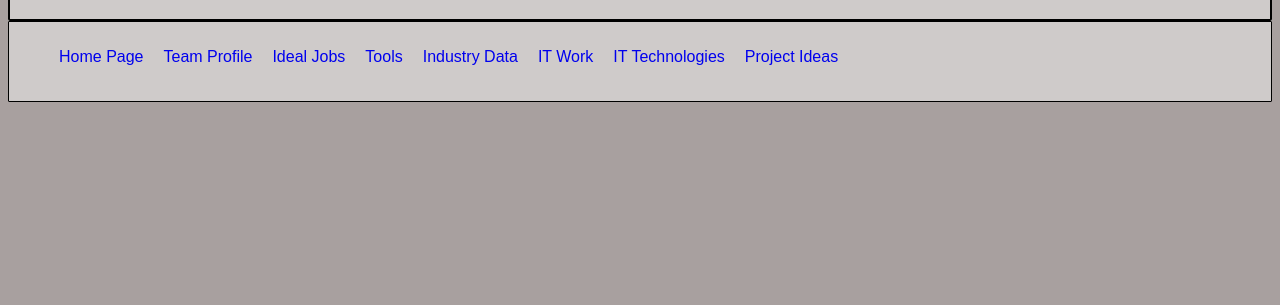
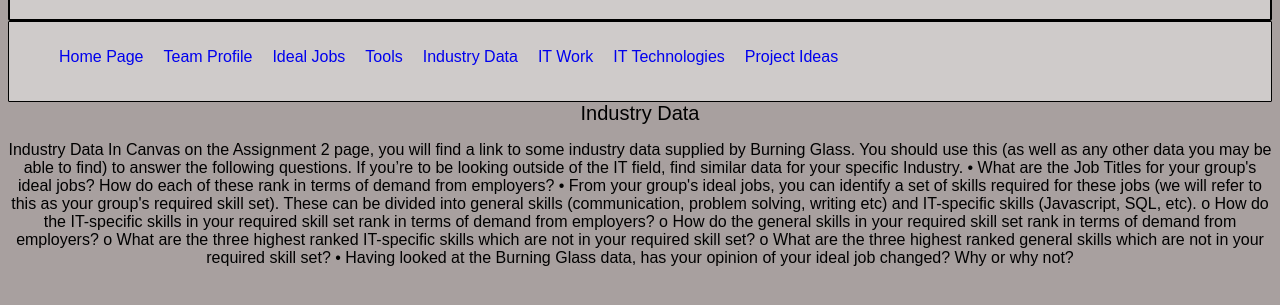
Before and after one commit to CrouchingAlien/assignment2, a plain HTML site: page industrydata.html in a window 1280 px wide. Shown: the part 71-376 px from the top of the page. Drawn offline with Linux system fonts and the light colour scheme.

Commit message:
Add files via upload
css added for updated industrydata.html

```diff
--- a/css/master.css
+++ b/css/master.css
@@ -6,6 +6,10 @@ body{
   background-color: #A8A09F
 
 
+}
+body title2{
+  font-size: 20px;
+  text-align: center;
 }
 header{
   background-color: #CFCBCA;
--- a/industrydata.html
+++ b/industrydata.html
@@ -35,3 +35,16 @@
         </ul>
 
       </nav>
+
+
+      <title2>Industry Data</title2>
+
+      <p>Industry Data
+In Canvas on the Assignment 2 page, you will find a link to some industry data supplied by Burning Glass. You should use this (as well as any other data you may be able to find) to answer the following questions. If you’re to be looking outside of the IT field, find similar data for your specific Industry.
+• What are the Job Titles for your group's ideal jobs? How do each of these rank in terms of demand from employers?
+• From your group's ideal jobs, you can identify a set of skills required for these jobs (we will refer to this as your group's
+required skill set). These can be divided into general skills (communication, problem solving, writing etc) and IT-specific skills (Javascript, SQL, etc).
+o How do the IT-specific skills in your required skill set rank in terms of demand from employers? o How do the general skills in your required skill set rank in terms of demand from employers?
+o What are the three highest ranked IT-specific skills which are not in your required skill set?
+o What are the three highest ranked general skills which are not in your required skill set?
+• Having looked at the Burning Glass data, has your opinion of your ideal job changed? Why or why not?</p>
```
